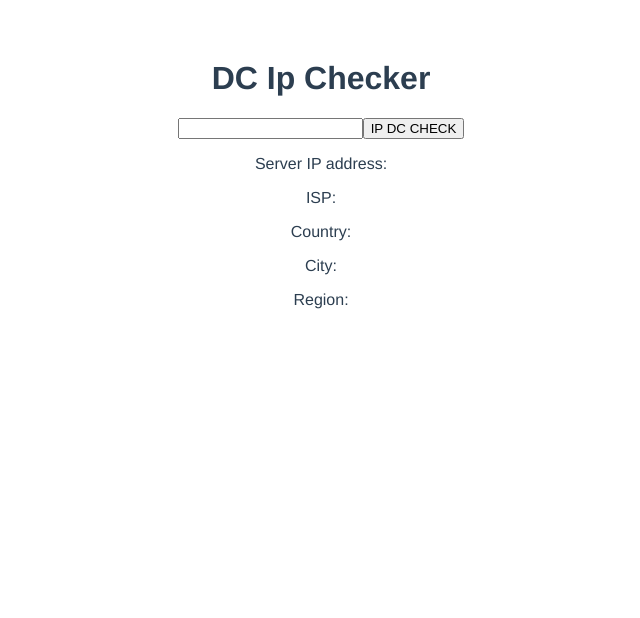
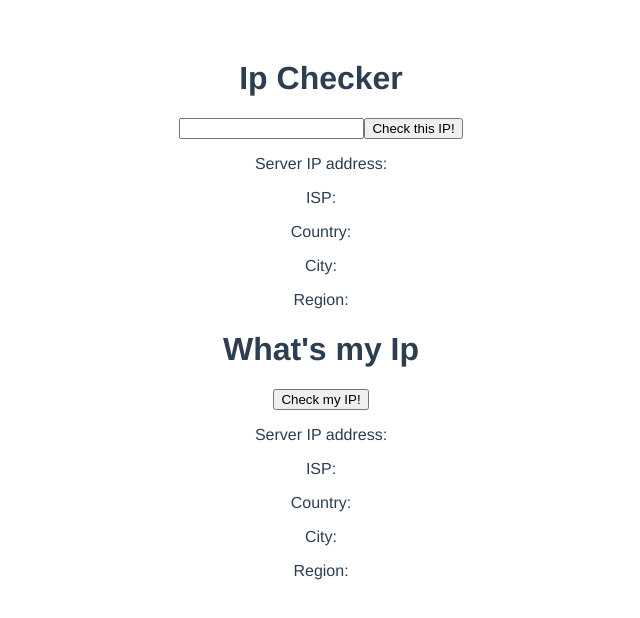
Before and after one commit to prac1k/dnschecker, a Vue app in the folder front/: page / in a window 1280 px wide. Shown: the top 618 px of the page, without its empty margins (319-959 px from the left). Built offline with nearby package versions, Linux system fonts and the light colour scheme.

Commit message:
added whatsmy ip functionality

```diff
--- a/front/src/components/DcIpchk.vue
+++ b/front/src/components/DcIpchk.vue
@@ -1,10 +1,10 @@
 <template >
-  <div>
-    <h1>DC Ip Checker</h1>
+  <div class="ipchecker">
+    <h1>Ip Checker</h1>
   <div>
     <p>
      <input type="text" v-model="msg">
-     <button v-on:click="getipData">IP DC CHECK</button>
+     <button v-on:click="getipData">Check this IP!</button>
     </p>
   </div>
       <div v-for="ipData in ipDataList" :key="ipData.id">
@@ -17,6 +17,23 @@
           <p class="regionName">Region: {{ipDataList.regionName}}</p>
          </div>
         </div>
+  <div class="whatsmyip">
+    <h1>What's my Ip</h1>
+    <div>
+      <p>
+        <button v-on:click="getMyIpData">Check my IP!</button>
+      </p>
+    </div>
+    <div v-for="myIpData in myIpDataList" :key="myIpData.id">
+    </div>
+    <div>
+      <p class="query">Server IP address: {{myIpDataList.query}}</p>
+      <p class="isp"> ISP: {{myIpDataList.isp}}</p>
+      <p class="country">Country: {{myIpDataList.country}}</p>
+      <p class="city">City: {{myIpDataList.city}}</p>
+      <p class="regionName">Region: {{myIpDataList.regionName}}</p>
+    </div>
+  </div>
 </template>
 
 <script>
@@ -28,7 +45,9 @@ export default {
       ipDataList: [{
         regionName: null
       }],
-      msg: []
+      msg: [],
+      myIpDataList: [{
+      }],
     };
   },
   methods: {
@@ -37,6 +56,11 @@ export default {
     {
       axios.get("http://ip-api.com/json/"+this.msg
       ).then(response => (this.ipDataList = response.data));
+    },
+
+    getMyIpData()
+    {
+      axios.get("http://ip-api.com/json/").then(response => (this.myIpDataList = response.data));
 
 
     },
```
